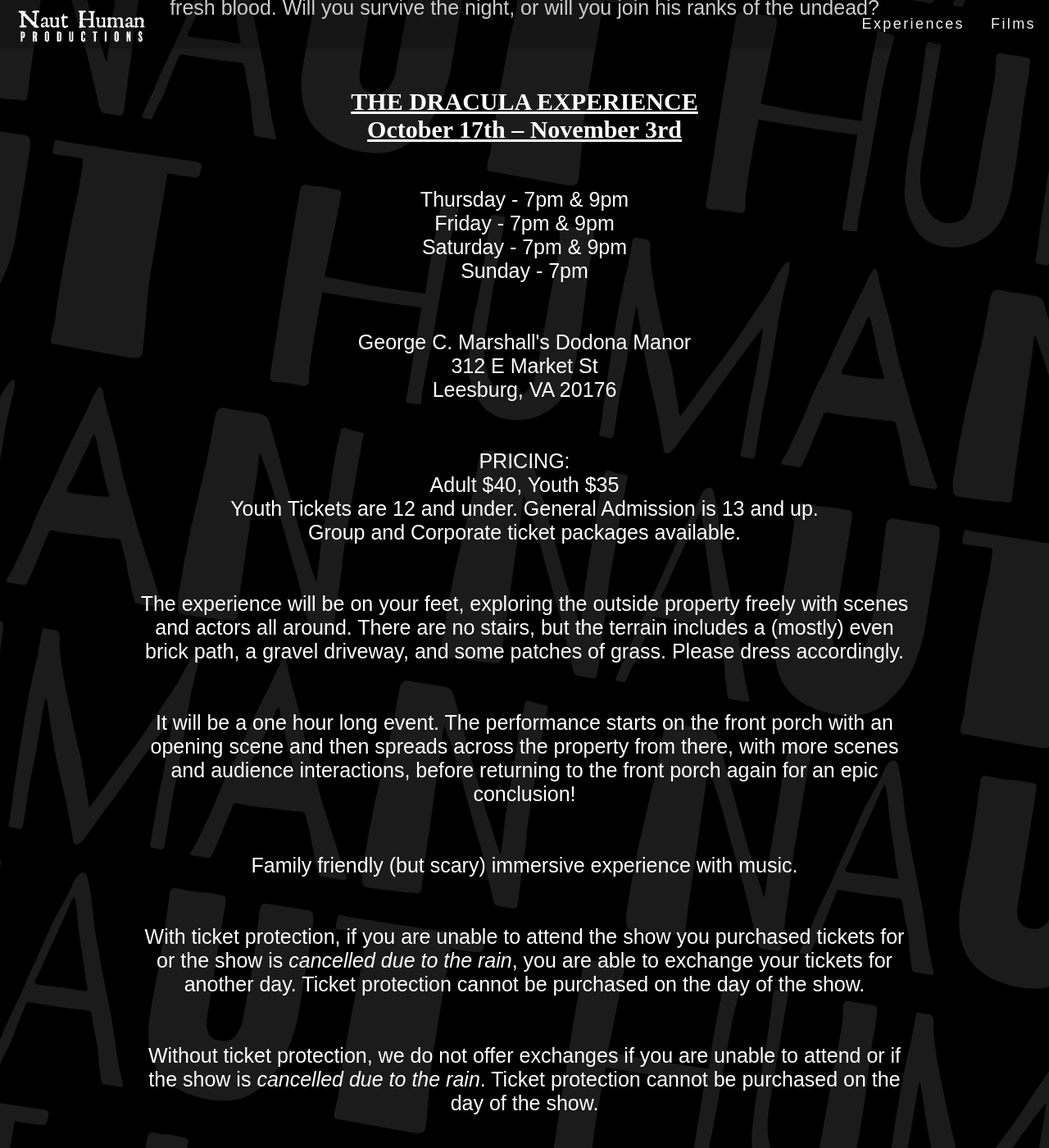
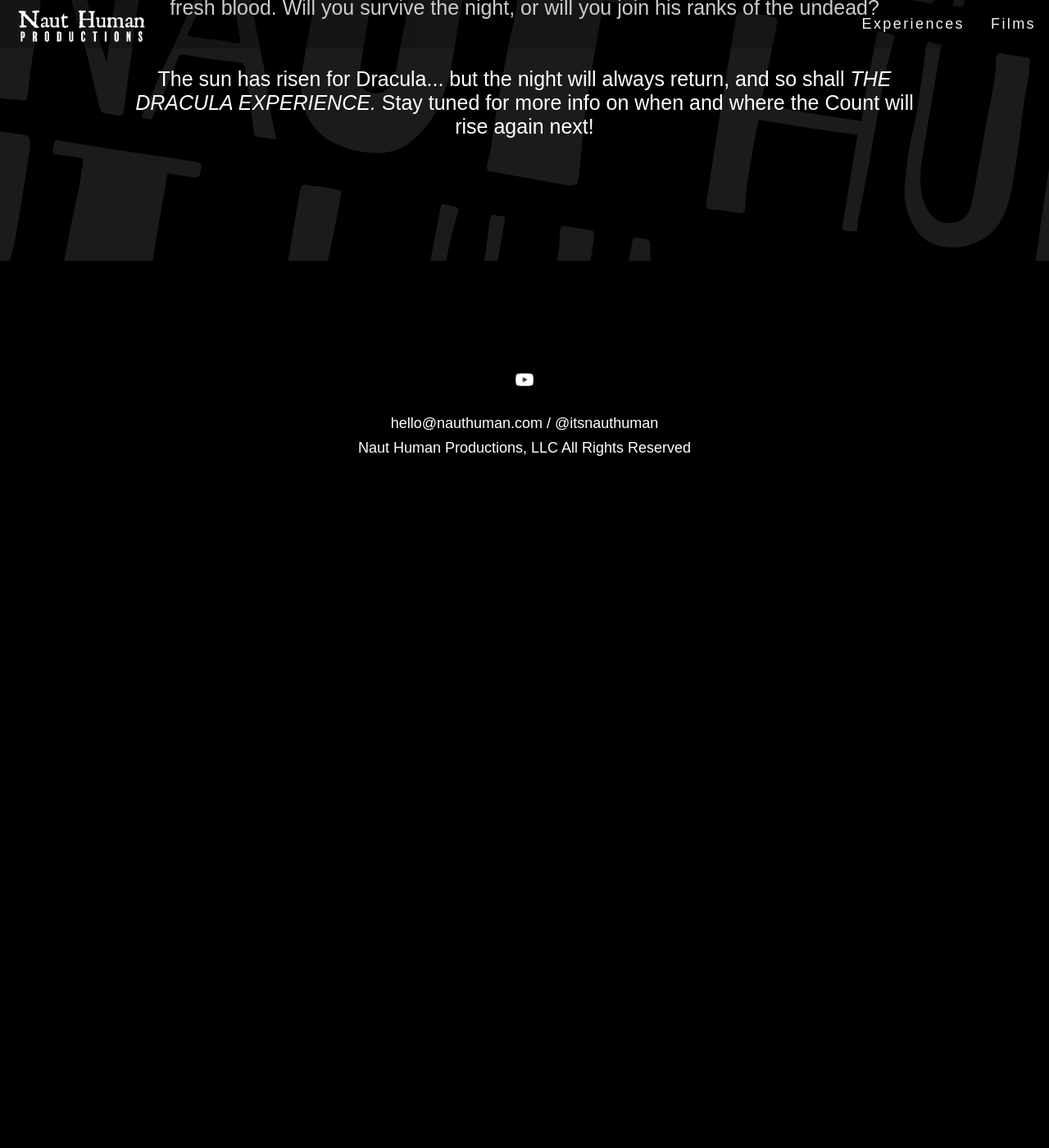
Before and after one commit to nauthuman/website, a Jekyll site: the page built from tickets.html, in a window 1280 px wide and 1400 px high, scrolled down 1215 px. Shown: the whole window at 82% size. Built offline with Jekyll 4.4.1, drawn with Linux system fonts in a browser that asks for light colours; some web fonts are replaced; after the commit the page ends 1845 px from its top, so only the background shows below that; some of the changed text lies outside the part shown.

Commit message:
Update ticketinfo_panel.html

```diff
--- a/_includes/ticketinfo_panel.html
+++ b/_includes/ticketinfo_panel.html
@@ -75,8 +75,10 @@ div.ticketinfo-wrapper {
 	<br>
 	<br>
 	<br>
+	    The sun has risen for Dracula... but the night will always return, and so shall <i>THE DRACULA EXPERIENCE.</i>
+	    Stay tuned for more info on when and where the Count will rise again next!
     </p>
-    <h2>
+    <!--<h2>
 	THE DRACULA EXPERIENCE
 	<br>
 	October 17th – November 3rd
@@ -89,10 +91,12 @@ div.ticketinfo-wrapper {
 	    <br>
       Saturday - 7pm & 9pm
 	    <br>
-      Sunday - 7pm
+      Sunday - 7pm-->
 	    <br>
 	     <br>
 	    <br>
+
+	    <!--
       George C. Marshall's Dodona Manor
 	    <br>
       312 E Market St
@@ -148,7 +152,7 @@ div.ticketinfo-wrapper {
         	<button class="button">
          	 PURCHASE HERE
         	</button>
-    	</a>
+    	</a>-->
 	</p>
   </div>
 </div>
```
